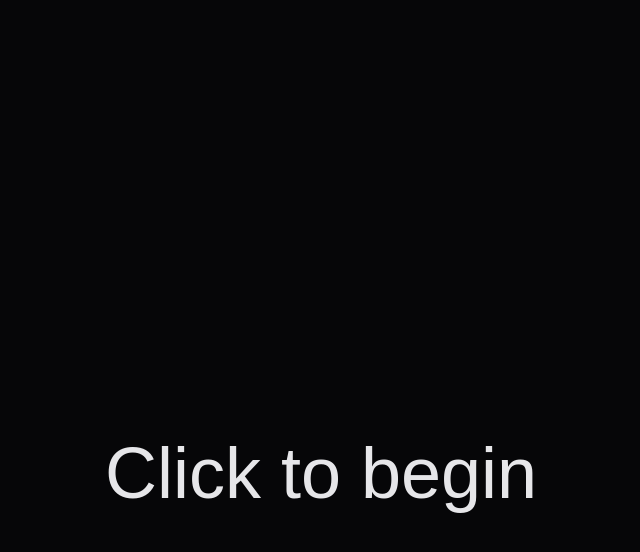
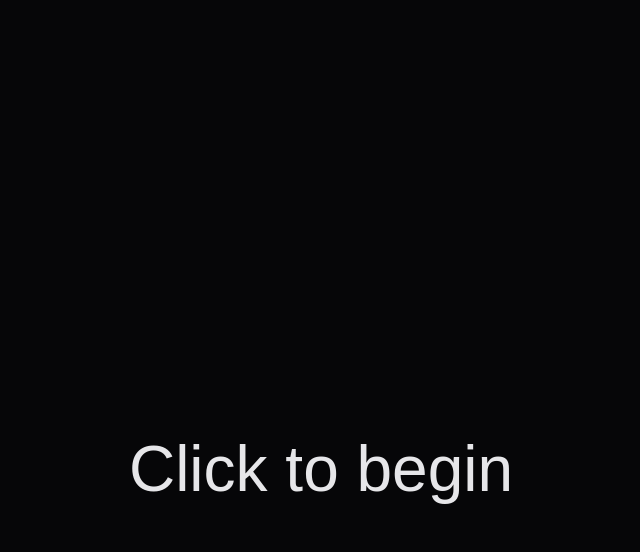
Before and after one commit to SeanStrain/SeanStrain.github.io, a Jekyll site: the page Attractors/attractors.html, which Jekyll copies as it is, in a window 1280 px wide. Shown: the top 552 px of the page, without its empty margins (319-959 px from the left). Built offline with Jekyll 4.4.1, drawn with Linux system fonts in a browser that asks for light colours; nearby versions of some CDN libraries.

Commit message:
fixing text

```diff
--- a/Attractors/attractors.html
+++ b/Attractors/attractors.html
@@ -5,7 +5,7 @@
     </head>
     <body id="body">
         <div id="framerate" style="display:none"></div>
-        <div id="attractor-info">
+        <div id="attractor-info" class="small-text">
             <div id="lorenz-info" style="display:none">
                 <span style="display:none">Deterministic Nonperiodic Flow</span>
                 <math>
@@ -841,7 +841,7 @@
         </div>
 
         <div id="start-wrapper">
-            <div id="start">Click to begin</div>
+            <div id="start" class="big-text">Click to begin</div>
             <div style="display:none">Controls</div>
         </div>
         <div id="axes" style="display:none">
@@ -861,7 +861,7 @@
             <span id="menu-2"></span>
             <span id="menu-3"></span>
         </button>
-        <div id="menu" class="menu">
+        <div id="menu" class="menu small-text">
             <div class="menu-item-wrapper">
                 <div>Attractor Type:</div>
                 <select id="attractor-state" class="menu-item">
--- a/Attractors/styles.css
+++ b/Attractors/styles.css
@@ -9,6 +9,24 @@
     --white: #e6e6e9;
     --black: #060608;
 }
+
+/* general css*/
+.big-text
+{
+    font-size: max(5vw,32px);
+}
+
+.medium-text
+{
+    font-size: max(4vw,24px);
+}
+
+.small-text
+{
+    font-size: max(1vw,16px);
+}
+/* end general css */
+
 
 body
 {
@@ -53,7 +71,6 @@
 {
     height: 100%;
     width: 100%;
-    font-size: 8vmin;
 }
 /* end start */
 
@@ -168,11 +185,16 @@
     display: block;
 }
 
+.menu > * select, .menu > * input, .menu > * button
+{
+    font-size: max(0.75vw, 12px);
+}
+
+
 .menu-item-wrapper
 {
     padding-bottom: 10px;
 }
-
 /* end menu */
 
 #attractor-info
@@ -183,7 +205,6 @@
     left: 10px;
     color:  var(--white);
     padding: 5px;
-    font-size: 1.5vmin;
 }
 
 /* axes */
```
